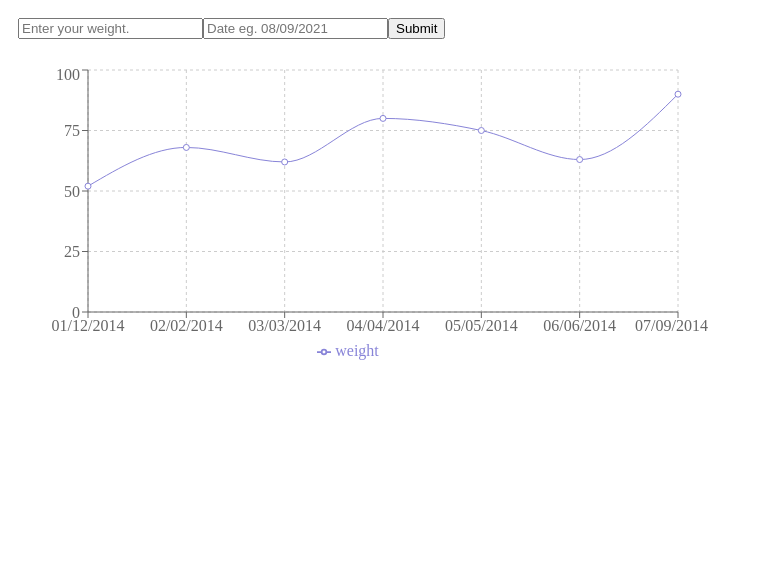
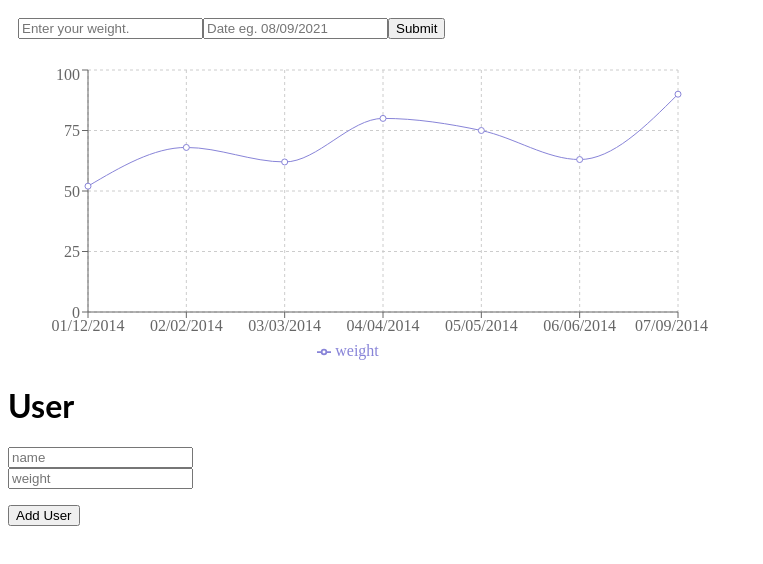
Before and after one commit to WandoChocolates/weighttracker, a React (Create React App) app: page / in a window 1280 px wide. Shown: the top 564 px of the page, without its empty margins (0-763 px from the left). Built offline with nearby package versions, Linux system fonts and the light colour scheme.

Commit message:
aadd user form added

```diff
--- a/src/App.js
+++ b/src/App.js
@@ -75,6 +75,8 @@ export default function App() {
     setDate(date);
   }
 
+  const addUser = () => {}
+
   console.log('-->', {weight});
   console.log('-->', {selectedDay});
   console.log('-->', {data});
@@ -123,6 +125,23 @@ export default function App() {
         <Legend />
         <Line type="monotone" dataKey="weight" stroke="#8884d8" />
       </LineChart>
+
+      <div
+        class="addUser"
+        style={{ display: "block", width: "25%" }}
+      >
+        <form>
+          <h1>User</h1>
+          <input type="text" className="addT" placeholder="name" />
+          <input
+            type="number"
+            in="0"
+            className="addT"
+            placeholder="weight"
+          />
+        </form>
+        <button onClick={addUser}>Add User</button>
+      </div>
     </div>
   );
 }
```
